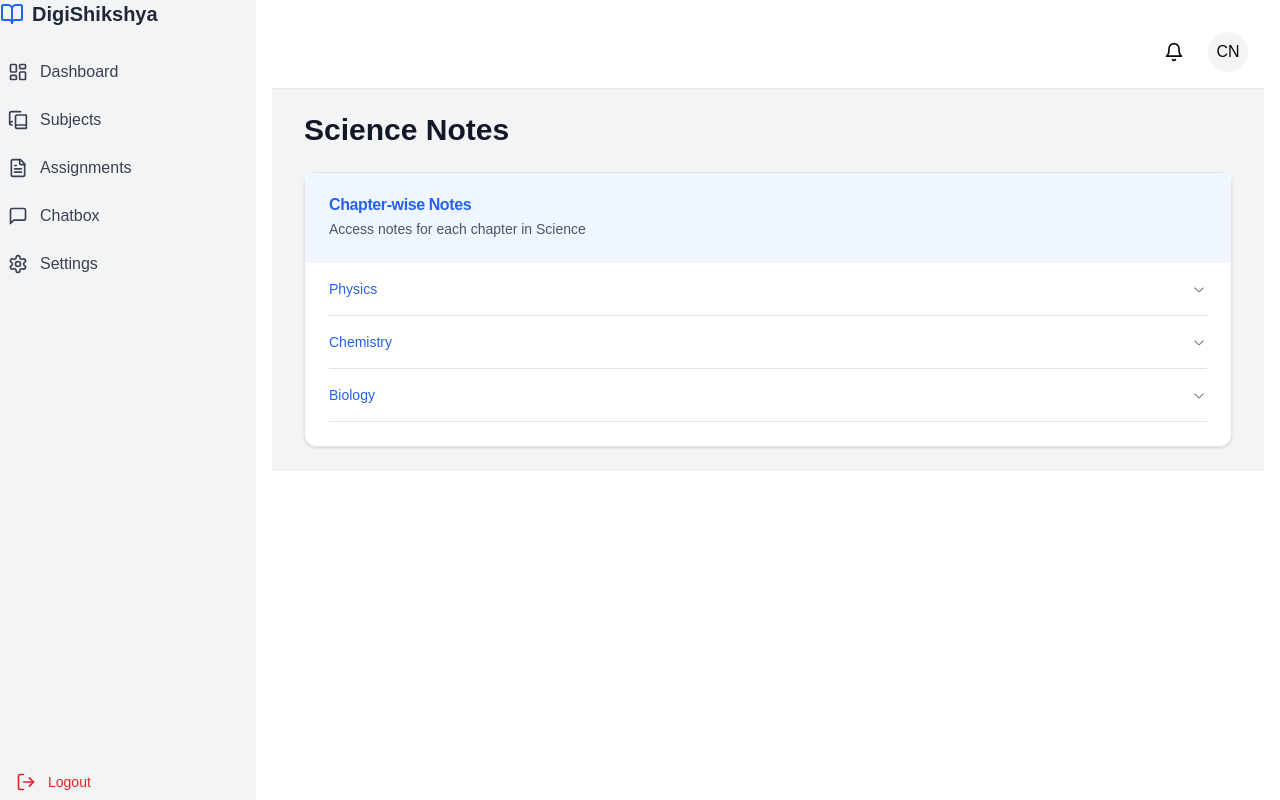
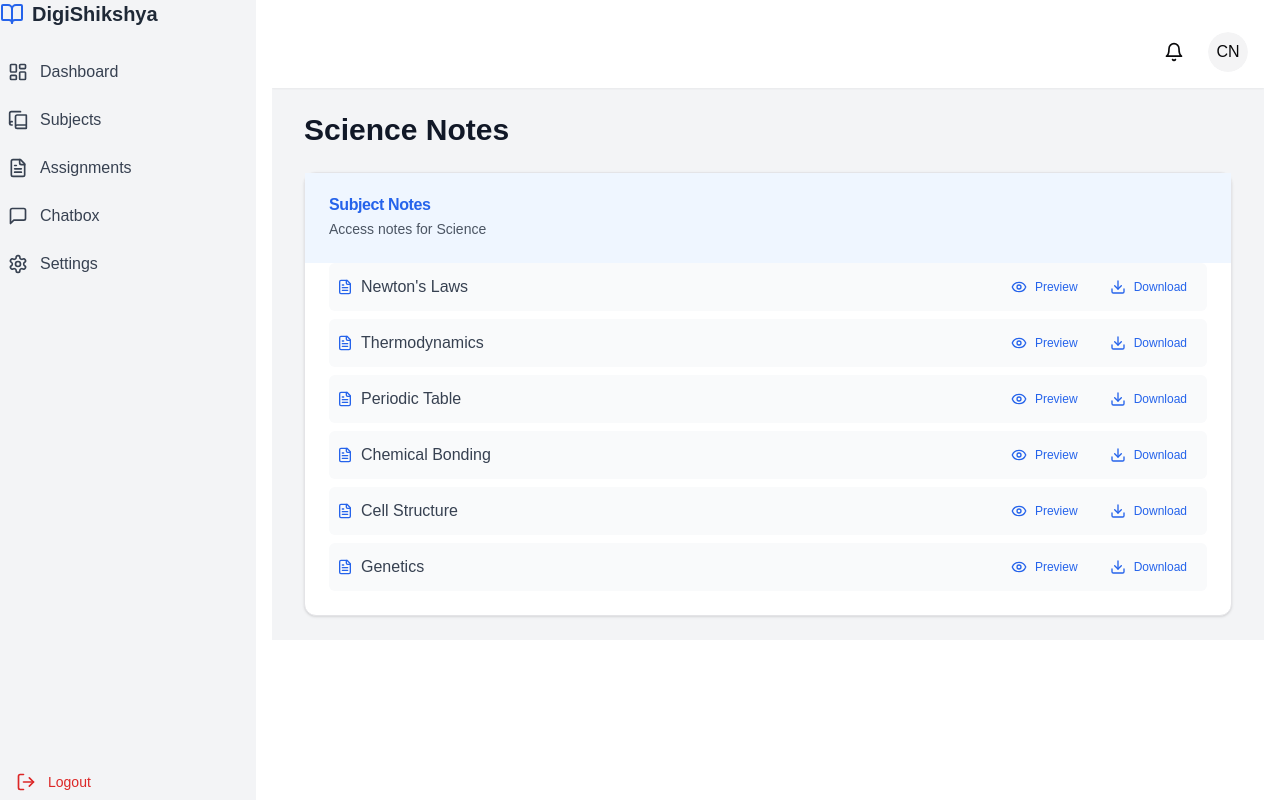
Before and after one commit to Yojana33/DigiShikshya-backend, a Next.js app in the folder digishikshya-frontend/: page /student/notes in a window 1280 px wide. Built offline with nearby package versions, Linux system fonts and the light colour scheme.

Commit message:
fixed chapter wise in notes page

```diff
--- a/digishikshya-frontend/app/student/assignments/page.jsx
+++ b/digishikshya-frontend/app/student/assignments/page.jsx
@@ -8,7 +8,7 @@ import { Sheet, SheetContent, SheetTrigger } from "@/components/ui/sheet"
 import { Tabs, TabsContent, TabsList, TabsTrigger } from "@/components/ui/tabs"
 import { Input } from "@/components/ui/input"
 import { Label } from "@/components/ui/label"
-import { Bell, Menu, FileText, Upload, CheckCircle, Clock } from 'lucide-react'
+import { Bell, Menu, FileText, Upload, CheckCircle, XCircle } from 'lucide-react'
 
 // Mock data - replace with actual data fetching
 const assignmentsData = {
@@ -18,9 +18,9 @@ const assignmentsData = {
     { id: 3, title: "Science Lab Report", subject: "Science", dueDate: "2023-06-30" },
   ],
   submittedAssignments: [
-    { id: 4, title: "History Research Paper", subject: "History", submittedDate: "2023-06-10", grade: "A-" },
-    { id: 5, title: "Physics Problem Set", subject: "Physics", submittedDate: "2023-06-12", grade: "B+" },
-    { id: 6, title: "Literature Analysis", subject: "English", submittedDate: "2023-06-15", grade: "Pending" },
+    { id: 4, title: "History Research Paper", subject: "History", submittedDate: "2023-06-10", status: "Submitted" },
+    { id: 5, title: "Physics Problem Set", subject: "Physics", submittedDate: "2023-06-12", status: "Submitted" },
+    { id: 6, title: "Literature Analysis", subject: "English", dueDate: "2023-06-20", status: "Not Submitted" },
   ]
 }
 
@@ -106,20 +106,27 @@ export default function AssignmentsPage() {
               <div className="grid gap-6">
                 {assignmentsData.submittedAssignments.map((assignment) => (
                   <Card key={assignment.id} className="bg-white shadow-md hover:shadow-lg transition duration-300 ease-in-out transform hover:scale-105">
-                    <CardHeader className="bg-green-50">
-                      <CardTitle className="text-green-600">{assignment.title}</CardTitle>
+                    <CardHeader className={assignment.status === "Submitted" ? "bg-green-50" : "bg-red-50"}>
+                      <CardTitle className={assignment.status === "Submitted" ? "text-green-600" : "text-red-600"}>
+                        {assignment.title}
+                      </CardTitle>
                       <CardDescription className="text-gray-600">{assignment.subject}</CardDescription>
                     </CardHeader>
                     <CardContent>
-                      <p className="text-sm text-gray-500">Submitted: {assignment.submittedDate}</p>
-                      <p className="text-sm font-medium mt-2">
-                        Grade: {assignment.grade === "Pending" ? (
-                          <span className="text-yellow-500 flex items-center">
-                            <Clock className="h-4 w-4 mr-1" /> Pending
+                      {assignment.status === "Submitted" ? (
+                        <p className="text-sm text-gray-500">Submitted: {assignment.submittedDate}</p>
+                      ) : (
+                        <p className="text-sm text-gray-500">Due: {assignment.dueDate}</p>
+                      )}
+                      <p className="text-sm font-medium mt-2 flex items-center">
+                        Status:
+                        {assignment.status === "Submitted" ? (
+                          <span className="text-green-500 flex items-center ml-2">
+                            <CheckCircle className="h-4 w-4 mr-1" /> Submitted
                           </span>
                         ) : (
-                          <span className="text-green-500 flex items-center">
-                            <CheckCircle className="h-4 w-4 mr-1" /> {assignment.grade}
+                          <span className="text-red-500 flex items-center ml-2">
+                            <XCircle className="h-4 w-4 mr-1" /> Not Submitted
                           </span>
                         )}
                       </p>
--- a/digishikshya-frontend/app/student/dashboard/page.jsx
+++ b/digishikshya-frontend/app/student/dashboard/page.jsx
@@ -7,23 +7,23 @@ import { Card, CardContent, CardDescription, CardHeader, CardTitle } from "@/com
 import { Avatar, AvatarFallback, AvatarImage } from "@/components/ui/avatar"
 import { Progress } from "@/components/ui/progress"
 import { Sheet, SheetContent, SheetTrigger } from "@/components/ui/sheet"
-import { Bell, Menu, BookOpen, FileText, Calendar, ArrowRight, BarChart2, CheckCircle2 } from 'lucide-react'
+import { Bell, Menu, BookOpen, FileText, Calendar, ArrowRight, BarChart2, CheckCircle2, Clock, Book } from 'lucide-react'
 
 // Mock data - replace with actual data fetching
 const studentData = {
   name: "Test Student",
   stats: {
     completedAssignments: 15,
-    upcomingAssignments: 5,
-    averageScore: 85,
-    totalSubjects: 6
+    pendingAssignments: 5,
+    totalSubjects: 6,
+    totalMaterials: 30
   },
   recentActivities: [
     { id: 1, type: "Completed Assignment", subject: "Mathematics", date: "2023-06-15" },
     { id: 2, type: "Took MCQ Test", subject: "Science", date: "2023-06-14" },
     { id: 3, type: "Viewed Notes", subject: "English", date: "2023-06-13" },
   ],
-  upcomingAssignments: [
+  pendingAssignments: [
     { id: 1, title: "Algebra Homework", subject: "Mathematics", dueDate: "2023-06-20" },
     { id: 2, title: "Science Project", subject: "Science", dueDate: "2023-06-25" },
     { id: 3, title: "Essay Submission", subject: "English", dueDate: "2023-06-22" },
@@ -64,31 +64,31 @@ export default function StudentDashboard() {
                   <div className="text-2xl font-bold text-blue-600">{studentData.stats.completedAssignments}</div>
                 </CardContent>
               </Card>
+              <Card className="bg-yellow-50 hover:bg-yellow-100 transition duration-300 ease-in-out transform hover:scale-105">
+                <CardHeader className="flex flex-row items-center justify-between space-y-0 pb-2">
+                  <CardTitle className="text-sm font-medium">Pending Assignments</CardTitle>
+                  <Clock className="h-4 w-4 text-yellow-600" />
+                </CardHeader>
+                <CardContent>
+                  <div className="text-2xl font-bold text-yellow-600">{studentData.stats.pendingAssignments}</div>
+                </CardContent>
+              </Card>
               <Card className="bg-green-50 hover:bg-green-100 transition duration-300 ease-in-out transform hover:scale-105">
                 <CardHeader className="flex flex-row items-center justify-between space-y-0 pb-2">
-                  <CardTitle className="text-sm font-medium">Upcoming Assignments</CardTitle>
-                  <Calendar className="h-4 w-4 text-green-600" />
+                  <CardTitle className="text-sm font-medium">Total Subjects</CardTitle>
+                  <BookOpen className="h-4 w-4 text-green-600" />
                 </CardHeader>
                 <CardContent>
-                  <div className="text-2xl font-bold text-green-600">{studentData.stats.upcomingAssignments}</div>
-                </CardContent>
-              </Card>
-              <Card className="bg-yellow-50 hover:bg-yellow-100 transition duration-300 ease-in-out transform hover:scale-105">
-                <CardHeader className="flex flex-row items-center justify-between space-y-0 pb-2">
-                  <CardTitle className="text-sm font-medium">Average Score</CardTitle>
-                  <BarChart2 className="h-4 w-4 text-yellow-600" />
-                </CardHeader>
-                <CardContent>
-                  <div className="text-2xl font-bold text-yellow-600">{studentData.stats.averageScore}%</div>
+                  <div className="text-2xl font-bold text-green-600">{studentData.stats.totalSubjects}</div>
                 </CardContent>
               </Card>
               <Card className="bg-purple-50 hover:bg-purple-100 transition duration-300 ease-in-out transform hover:scale-105">
                 <CardHeader className="flex flex-row items-center justify-between space-y-0 pb-2">
-                  <CardTitle className="text-sm font-medium">Total Subjects</CardTitle>
-                  <BookOpen className="h-4 w-4 text-purple-600" />
+                  <CardTitle className="text-sm font-medium">Total Materials</CardTitle>
+                  <Book className="h-4 w-4 text-purple-600" />
                 </CardHeader>
                 <CardContent>
-                  <div className="text-2xl font-bold text-purple-600">{studentData.stats.totalSubjects}</div>
+                  <div className="text-2xl font-bold text-purple-600">{studentData.stats.totalMaterials}</div>
                 </CardContent>
               </Card>
             </div>
@@ -118,14 +118,14 @@ export default function StudentDashboard() {
                 </CardContent>
               </Card>
 
-              {/* Upcoming Assignments */}
+              {/* Pending Assignments */}
               <Card className="bg-white shadow-md hover:shadow-lg transition duration-300 ease-in-out transform hover:scale-105">
                 <CardHeader>
-                  <CardTitle>Upcoming Assignments</CardTitle>
+                  <CardTitle>Pending Assignments</CardTitle>
                 </CardHeader>
                 <CardContent>
                   <ul className="space-y-4">
-                    {studentData.upcomingAssignments.map((assignment) => (
+                    {studentData.pendingAssignments.map((assignment) => (
                       <li key={assignment.id} className="flex items-center space-x-3">
                         <div className="flex-shrink-0">
                           <Calendar className="h-5 w-5 text-gray-400" />
--- a/digishikshya-frontend/app/student/notes/page.jsx
+++ b/digishikshya-frontend/app/student/notes/page.jsx
@@ -1,44 +1,23 @@
 'use client'
 
 import { useState } from 'react'
-//import StudentSidebar from '../sidebar/page'
-
 import { Button } from "@/components/ui/button"
 import { Card, CardContent, CardDescription, CardHeader, CardTitle } from "@/components/ui/card"
 import { Avatar, AvatarFallback, AvatarImage } from "@/components/ui/avatar"
-import { Accordion, AccordionContent, AccordionItem, AccordionTrigger } from "@/components/ui/accordion"
 import { Sheet, SheetContent, SheetTrigger } from "@/components/ui/sheet"
 import { Bell, Menu, FileText, Download, Eye } from 'lucide-react'
 
-// Mock data for a single subject's notes - replace with actual data fetching
+// Mock data for subject notes - replace with actual data fetching
 const subjectNotes = {
   id: 2,
   name: "Science",
-  chapters: [
-    {
-      id: 1,
-      name: "Physics",
   notes: [
     { id: 1, title: "Newton's Laws", fileUrl: "/path/to/newtons-laws.pdf" },
     { id: 2, title: "Thermodynamics", fileUrl: "/path/to/thermodynamics.pdf" },
-      ]
-    },
-    {
-      id: 2,
-      name: "Chemistry",
-      notes: [
     { id: 3, title: "Periodic Table", fileUrl: "/path/to/periodic-table.pdf" },
     { id: 4, title: "Chemical Bonding", fileUrl: "/path/to/chemical-bonding.pdf" },
-      ]
-    },
-    {
-      id: 3,
-      name: "Biology",
-      notes: [
     { id: 5, title: "Cell Structure", fileUrl: "/path/to/cell-structure.pdf" },
     { id: 6, title: "Genetics", fileUrl: "/path/to/genetics.pdf" },
-      ]
-    },
   ]
 }
 
@@ -63,17 +42,12 @@ export default function NotesPage() {
           <h1 className="text-3xl font-bold text-gray-900 mb-6">{subjectNotes.name} Notes</h1>
           <Card>
             <CardHeader className="bg-blue-50">
-              <CardTitle className="text-blue-600">Chapter-wise Notes</CardTitle>
-              <CardDescription className="text-gray-600">Access notes for each chapter in {subjectNotes.name}</CardDescription>
+              <CardTitle className="text-blue-600">Subject Notes</CardTitle>
+              <CardDescription className="text-gray-600">Access notes for {subjectNotes.name}</CardDescription>
             </CardHeader>
             <CardContent>
-              <Accordion type="single" collapsible className="w-full">
-                {subjectNotes.chapters.map((chapter) => (
-                  <AccordionItem key={chapter.id} value={chapter.id.toString()}>
-                    <AccordionTrigger className="text-blue-600">{chapter.name}</AccordionTrigger>
-                    <AccordionContent>
               <ul className="space-y-2">
-                        {chapter.notes.map((note) => (
+                {subjectNotes.notes.map((note) => (
                   <li key={note.id} className="flex items-center justify-between p-2 bg-gray-50 rounded-md">
                     <span className="flex items-center text-gray-700">
                       <FileText className="h-4 w-4 mr-2 text-blue-600" />
@@ -99,10 +73,6 @@ export default function NotesPage() {
                   </li>
                 ))}
               </ul>
-                    </AccordionContent>
-                  </AccordionItem>
-                ))}
-              </Accordion>
             </CardContent>
           </Card>
         </div>
```
Lines whose indentation alone changed are shown as unchanged.
